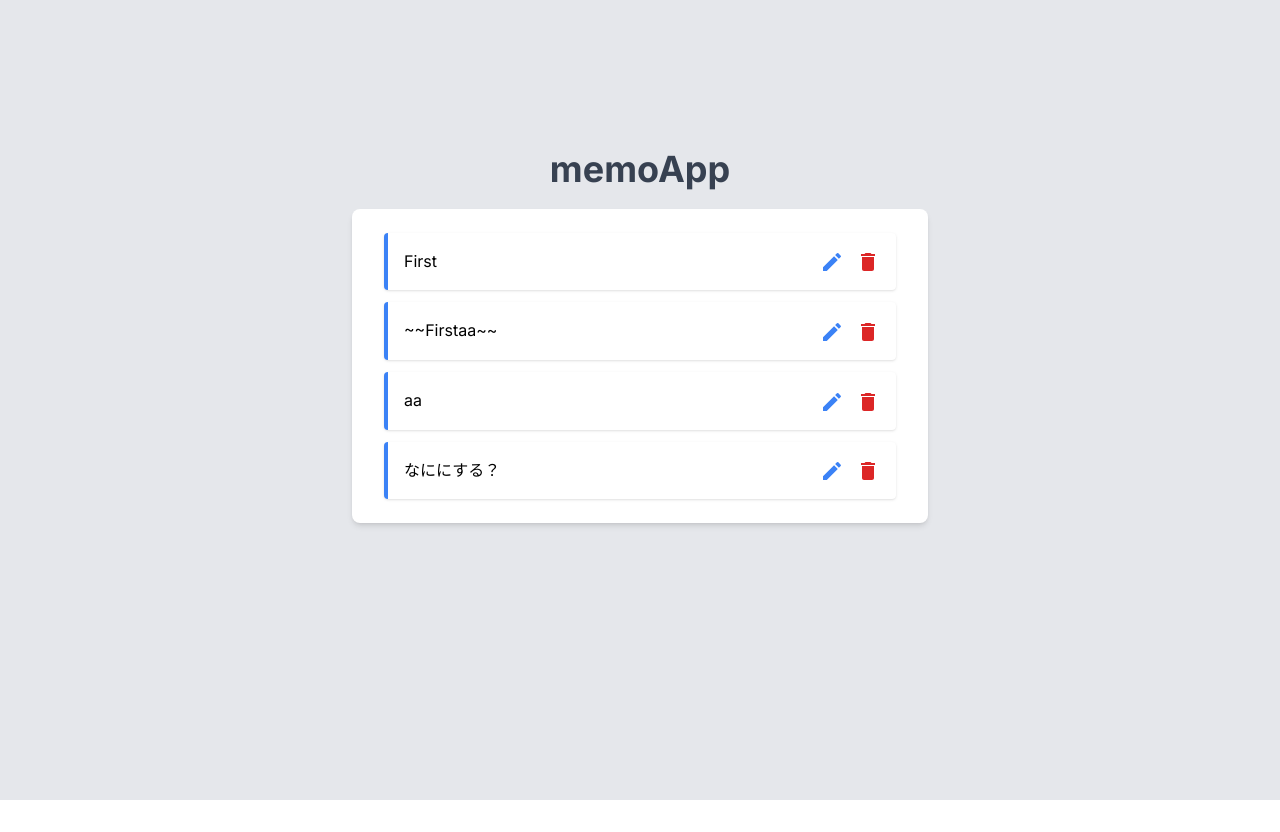
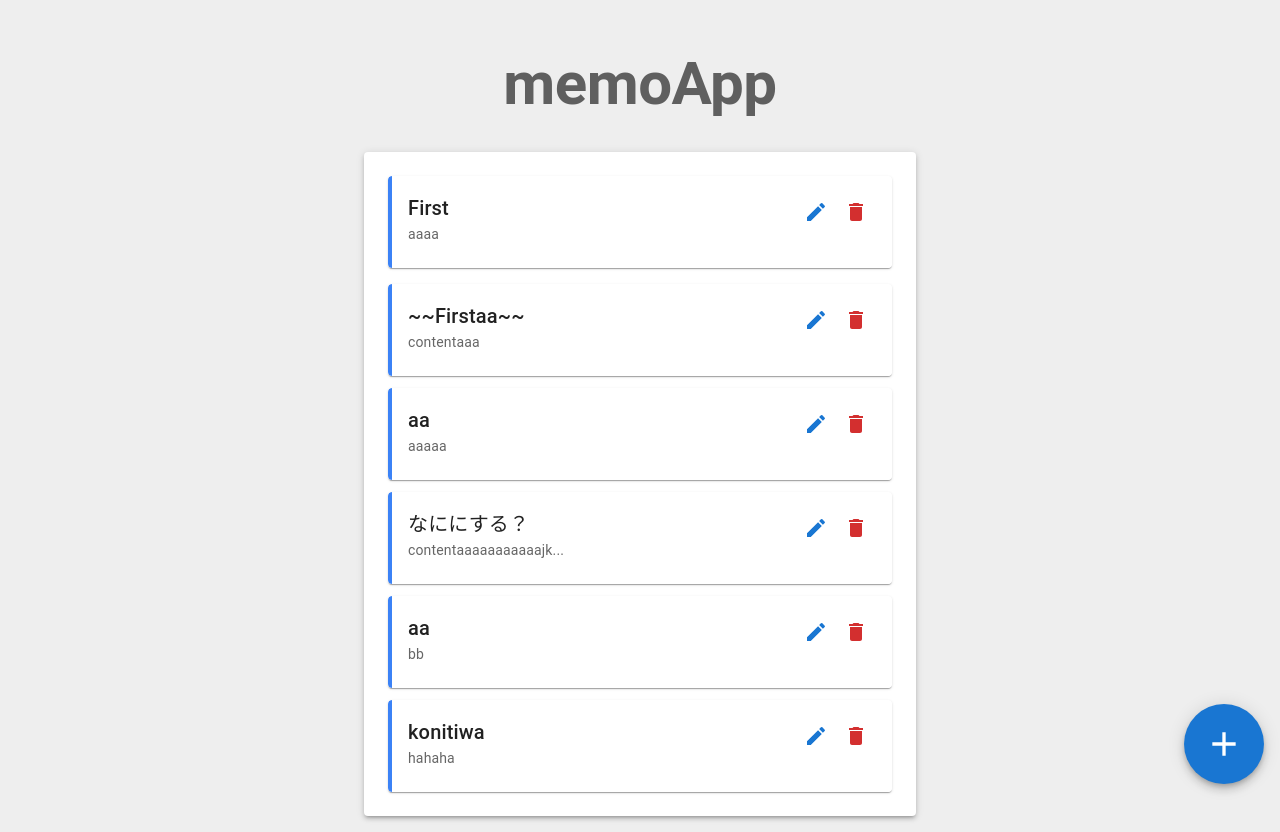
Before and after one commit to bearl27/typescript_app, a Next.js app in the folder memo-app/: page / in a window 1280 px wide. Before the commit the page ends 800 px from the top, so only its background shows below. Built offline with nearby package versions, Linux system fonts and the light colour scheme; data requests are answered from the project's data file.

Commit message:
MUIへの置換

```diff
--- a/memo-app/src/app/components/AddMemo.tsx
+++ b/memo-app/src/app/components/AddMemo.tsx
@@ -1,33 +1,79 @@
 "use client";
 
+import React, { useState } from 'react';
 import { addMemos } from '@/api';
-import React, { ChangeEvent, FormEvent, useState} from 'react';
 import { v4 as uuidv4 } from 'uuid';
+import {
+    Button,
+    Dialog,
+    DialogContent,
+    Card,
+    CardContent,
+    CardActions,
+    TextField,
+} from '@mui/material';
 
-const AddMemo = () => {
+import SaveAltIcon from '@mui/icons-material/SaveAlt';
+import CloseIcon from '@mui/icons-material/Close';
 
+interface AddMemoProps {
+    open: boolean;
+    onClose: () => void;
+}
+
+const AddMemo: React.FC<AddMemoProps> = ({ open, onClose }) => {
     const [title, setTitle] = useState('');
+    const [content, setContent] = useState('');
 
-    const hadleSubmit = async (e: FormEvent) => {
+    const handleSubmit = async (e: React.FormEvent) => {
         e.preventDefault();
-
-        await addMemos({ id: uuidv4(), title: title, content: 'content'});
-
+        await addMemos({ id: uuidv4(), title: title, content: content });
         setTitle('');
-    }
+        setContent('');
+        onClose();
+        location.reload();
+    };
 
     return (
-        <form className='mb-4 space-y-3' onSubmit={hadleSubmit}>
-            <input
-            type="text"
-            className='w-full border px-4 py-2 rounded-lg focus:outline-none focus:border-blue-400'
-            onChange={(e: ChangeEvent<HTMLInputElement>) =>
-                setTitle(e.target.value)
-            }
-            value={title}
-            />
-            <button className='w-full px-4  py-2 text-white bg-blue-500 rounded transform hover:bg-blue-400 hover:scale-95 duration-200'>AddMemo</button>
-        </form>
+        <Dialog
+            open={open}
+            onClose={onClose}
+            maxWidth="md"
+            fullWidth
+        >
+            <DialogContent>
+                <Card>
+                    <CardContent>
+                        <TextField
+                            fullWidth
+                            label="Title"
+                            value={title}
+                            onChange={(e) => setTitle(e.target.value)}
+                            variant="outlined"
+                            margin="normal"
+                        />
+                        <TextField
+                            fullWidth
+                            label="Content"
+                            value={content}
+                            onChange={(e) => setContent(e.target.value)}
+                            variant="outlined"
+                            margin="normal"
+                            multiline
+                            rows={8}
+                        />
+                    </CardContent>
+                    <CardActions style={{ justifyContent: 'flex-end' }}>
+                        <Button onClick={handleSubmit} color="primary" variant="contained">
+                            <SaveAltIcon />
+                        </Button>
+                        <Button onClick={onClose} color="secondary">
+                            <CloseIcon />
+                        </Button>
+                    </CardActions>
+                </Card>
+            </DialogContent>
+        </Dialog>
     );
 }
 
--- a/memo-app/src/app/components/AddMemoButton.tsx
+++ b/memo-app/src/app/components/AddMemoButton.tsx
@@ -1,34 +1,35 @@
-
 "use client";
 
-import { addMemos } from '@/api';
-import React, { ChangeEvent, FormEvent, useState} from 'react';
+import React, { useState } from 'react';
+import { Fab } from '@mui/material';
+import AddIcon from '@mui/icons-material/Add';
+import AddMemo from './AddMemo';  // AddMemoコンポーネントをインポート
 
-const AddMemo = () => {
+const AddMemoButton = () => {
+    const [open, setIsOpenAddMemo] = useState(false);
 
-    const [showAddMenu,setShowAddMenu] = useState(false);
-
-    const hadleSubmit = async (e: FormEvent) => {
-        e.preventDefault();
-
-        await addMemos({ id: uuidv4(), title: title, content: 'content'});
-
-        setTitle('');
-    }
+    const handleOpen = () => setIsOpenAddMemo(true);
+    const handleClose = () => setIsOpenAddMemo(false);
 
     return (
-        <form className='mb-4 space-y-3' onSubmit={hadleSubmit}>
-            <input
-            type="text"
-            className='w-full border px-4 py-2 rounded-lg focus:outline-none focus:border-blue-400'
-            onChange={(e: ChangeEvent<HTMLInputElement>) =>
-                setTitle(e.target.value)
-            }
-            value={title}
-            />
-            <button className='w-full px-4  py-2 text-white bg-blue-500 rounded transform hover:bg-blue-400 hover:scale-95 duration-200'>AddMemo</button>
-        </form>
+        <>
+            <Fab
+                color="primary"
+                aria-label="add"
+                onClick={handleOpen}
+                sx={{
+                    position: 'fixed',
+                    bottom: 16,
+                    right: 16,
+                    width: 80,
+                    height: 80,
+                }}
+            >
+                <AddIcon sx={{ fontSize: 40 }} />
+            </Fab>
+            <AddMemo open={open} onClose={handleClose} />
+        </>
     );
 }
 
-export default AddMemo;
+export default AddMemoButton;
--- a/memo-app/src/app/components/Memo.tsx
+++ b/memo-app/src/app/components/Memo.tsx
@@ -4,10 +4,11 @@ import React, { useEffect, useRef, useState } from 'react';
 import { useDrag, useDrop, DropTargetMonitor } from 'react-dnd';
 import { XYCoord } from 'dnd-core';
 import { Memos } from '@/types';
-import { editMemos, deleteMemos } from '@/api';
+import { deleteMemos } from '@/api';
 import DeleteIcon from '@mui/icons-material/Delete';
 import EditIcon from '@mui/icons-material/Edit';
-import SaveAltIcon from '@mui/icons-material/SaveAlt';
+import { Card, CardContent, Typography, IconButton } from '@mui/material';
+
 
 import MemoPage from './MemoPage';
 
@@ -82,33 +83,46 @@ const Memo = ({ memo, index, moveMemo }: MemoProps) => {
 
     const handleCloseMemoPage = () => {
         setIsOpenMemoPage(false);
-        location.reload(); // MemoPageでの編集を反映するためにリロード
+        location.reload();
     };
+
+    const wordLimitedContent = memo.content
+    ? memo.content.slice(0, 20) + (memo.content.length > 20 ? '...' : '')
+    : '';
 
     return (
         <>
-            <li
+            <Card
                 ref={dragRef}
-                className={`flex justify-between p-4 bg-white border-l-4 border-blue-500 rounded shadow ${isDragging ? 'opacity-50' : ''}`}
+                className={`mb-4 ${isDragging ? 'opacity-50' : ''}`}
             >
-                <span className=''>
+                <CardContent className={`flex justify-between p-4 bg-white border-l-4 border-blue-500 rounded shadow>`} >
+                    <div>
+                        <Typography variant="h6" component="h2">
                             {memo.title}
-                </span>
+                        </Typography>
+                        <Typography variant="body2" color="text.secondary">
+                            {wordLimitedContent}
+                        </Typography>
+                    </div>
                     <div>
-                    <button
-                        className='text-blue-500 mr-3'
+                        <IconButton
+                            color="primary"
                             onClick={handleEdit}
+                            aria-label="edit"
                         >
                             <EditIcon />
-                    </button>
-                    <button
-                        className='text-red-600'
+                        </IconButton>
+                        <IconButton
+                            color="error"
                             onClick={handleDelete}
+                            aria-label="delete"
                         >
                             <DeleteIcon />
-                    </button>
+                        </IconButton>
                     </div>
-            </li>
+                </CardContent>
+            </Card>
             {isOpenMemoPage && (
                 <MemoPage memo={memo} onClose={handleCloseMemoPage} />
             )}
--- a/memo-app/src/app/components/MemoPage.tsx
+++ b/memo-app/src/app/components/MemoPage.tsx
@@ -3,6 +3,16 @@
 import React, { useState } from 'react';
 import { Memos } from '@/types';
 import { editMemos } from '@/api';
+import {
+    Card,
+    CardContent,
+    CardActions,
+    TextField,
+    Button,
+    Dialog,
+    DialogContent,
+    DialogActions
+} from '@mui/material';
 
 interface MemoPageProps {
     memo: Memos;
@@ -19,35 +29,45 @@ const MemoPage: React.FC<MemoPageProps> = ({ memo, onClose }) => {
     };
 
     return (
-        <div className="fixed inset-0 bg-gray-600 bg-opacity-50 overflow-y-auto h-full w-full flex justify-center items-center">
-            <div className="bg-white p-8 rounded-lg shadow-lg w-full max-w-2xl">
-                <input
-                    type="text"
+        <Dialog
+            open={true}
+            onClose={onClose}
+            maxWidth="md"
+            fullWidth
+        >
+            <DialogContent>
+                <Card>
+                    <CardContent>
+                        <TextField
+                            fullWidth
+                            label="Title"
                             value={editedTitle}
                             onChange={(e) => setEditedTitle(e.target.value)}
-                    className="w-full text-2xl font-bold mb-4 p-2 border rounded"
+                            variant="outlined"
+                            margin="normal"
                         />
-                <textarea
+                        <TextField
+                            fullWidth
+                            label="Content"
                             value={editedContent}
                             onChange={(e) => setEditedContent(e.target.value)}
-                    className="w-full h-64 p-2 border rounded mb-4"
+                            variant="outlined"
+                            margin="normal"
+                            multiline
+                            rows={8}
                         />
-                <div className="flex justify-end">
-                    <button
-                        onClick={handleSave}
-                        className="bg-blue-500 text-white px-4 py-2 rounded mr-2 hover:bg-blue-600"
-                    >
+                    </CardContent>
+                    <CardActions style={{ justifyContent: 'flex-end' }}>
+                        <Button onClick={handleSave} color="primary" variant="contained">
                             Save
-                    </button>
-                    <button
-                        onClick={onClose}
-                        className="bg-gray-300 text-black px-4 py-2 rounded hover:bg-gray-400"
-                    >
+                        </Button>
+                        <Button onClick={onClose} color="secondary">
                             Close
-                    </button>
-                </div>
-            </div>
-        </div>
+                        </Button>
+                    </CardActions>
+                </Card>
+            </DialogContent>
+        </Dialog>
     );
 };
 
--- a/memo-app/src/app/data/memos.json
+++ b/memo-app/src/app/data/memos.json
@@ -18,7 +18,17 @@
     {
       "id": "d9a0f47c-a645-41e2-b63c-2dd352ab6aba",
       "title": "なににする？",
-      "content": "content"
+      "content": "contentaaaaaaaaaaajksdfhsahfiouashfhsajkfhkjsdfklsjklfjasklfjklsajfashjfoiewahoifghaskjvnkjsdvjksfgiowaerhoigskdjhfikshfg"
+    },
+    {
+      "id": "939db299-6295-42e7-99ce-69fec40009fb",
+      "title": "aa",
+      "content": "bb"
+    },
+    {
+      "id": "4608f810-c49b-4e34-90bd-2125037eb776",
+      "title": "konitiwa",
+      "content": "hahaha"
     }
   ]
 }
--- a/memo-app/src/app/page.tsx
+++ b/memo-app/src/app/page.tsx
@@ -1,20 +1,52 @@
-import Image from "next/image";
-import AddMemo from "./components/AddMemo";
+import { Container, Typography, Paper, Box, Fab } from '@mui/material';
+import AddMemoButton from "./components/AddMemoButton";
 import MemoList from "./components/MemoList";
 import { getAllMemos } from "@/api";
+import { Add } from '@mui/icons-material';
 
 export default async function Home() {
-const memos = await getAllMemos();
+  const memos = await getAllMemos();
 
   return (
-    <main className="flex flex-col items-center justify-center min-h-screen py-2 bg-gray-200">
-      <h1 className="text-4xl font-bold text-gray-700 -mt-32">memoApp</h1>
-      <div className="w-full max-w-xl mt-5">
-        <div className="w-full px-8 py-6 bg-white shadow-md rounded-lg">
-          {/* <AddMemo /> */}
-          <MemoList memos={memos}/>
-        </div>
-      </div>
-    </main>
+    <Box
+      component="main"
+      sx={{
+        display: 'flex',
+        flexDirection: 'column',
+        alignItems: 'center',
+        minHeight: '100vh',
+        py: 2,
+        bgcolor: 'grey.200',
+        position: 'relative',
+      }}
+    >
+      <Typography
+        variant="h2"
+        component="h1"
+        sx={{
+          fontWeight: 'bold',
+          color: 'text.secondary',
+          mt: 4,
+          mb: 4,
+        }}
+      >
+        memoApp
+      </Typography>
+
+      <Container maxWidth="sm">
+        <Paper
+          elevation={3}
+          sx={{
+            width: '100%',
+            p: 3,
+            bgcolor: 'background.paper',
+          }}
+        >
+          <MemoList memos={memos} />
+        </Paper>
+      </Container>
+
+      <AddMemoButton />
+    </Box>
   );
 }
```
Lines whose indentation alone changed are shown as unchanged.
